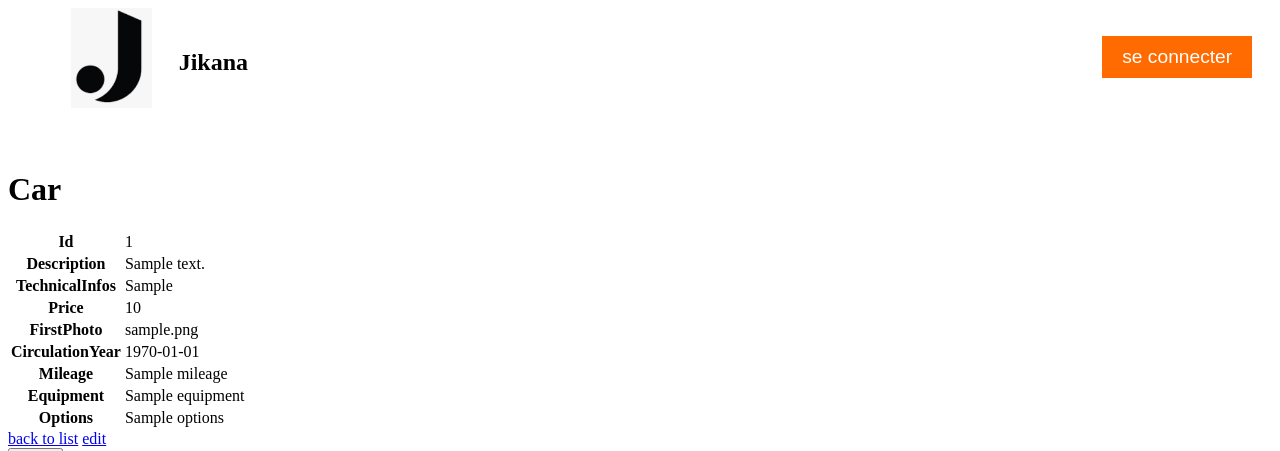
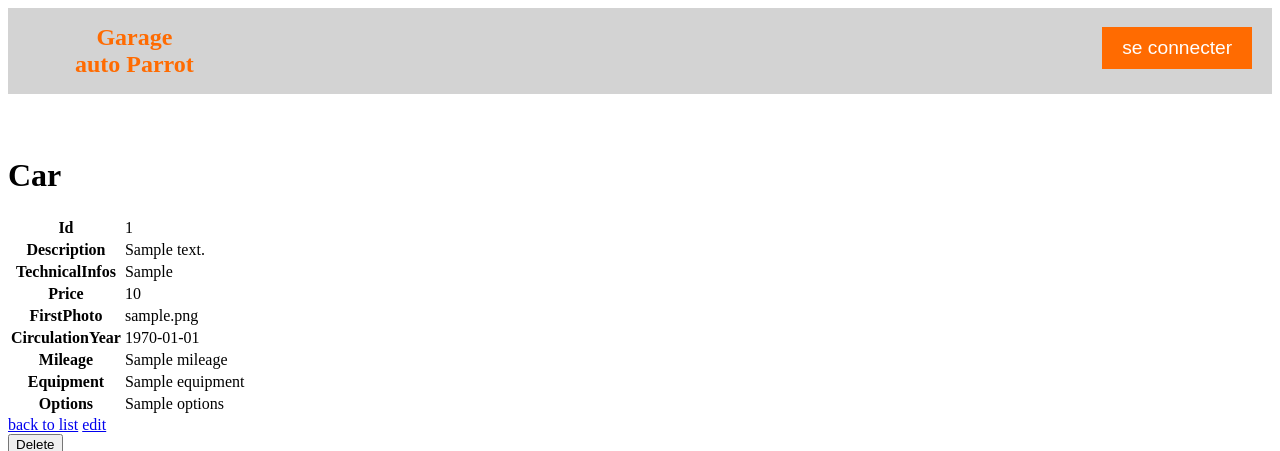
Before and after one commit to nathanremond/siteGarageAuto, a Symfony app: template templates/car/show.html.twig in a window 1280 px wide. Shown: the top 451 px of the page. Run offline with Twig, Linux system fonts and the light colour scheme; the template is opened without the code that fills it: most values are stand-ins (such as "Sample title", 1, 10 or a date in 2020); some libraries are stand-ins or nearby versions.

Commit message:
Correction css header

```diff
--- a/templates/header.html.twig
+++ b/templates/header.html.twig
@@ -5,6 +5,7 @@
         position: relative;
         text-align: center;
         margin-bottom: 5%;
+        background: lightgrey;
     }
 
     .imageLogo {
@@ -16,16 +17,8 @@
     .imageLogo a{
         display: flex;
         justify-content: space-between;
-    }
-
-    .imageLogo img {
-        width: 75%;
-    }
-
-    .titreLogo {
-        width: 15%;
         text-decoration: none;
-        margin-top: 20%;
+        color: #ff6b01;
     }
 
     .imageLogo h1 {
@@ -43,16 +36,13 @@
         border: none;
         padding: 10px 20px;
         font-size: 1.2em;
-        margin-top: 15%;
+        margin-top: 10%;
     }
 </style>
 
 <header class="header">
     <div class="imageLogo">
-        <a href="/"><img src="{{ asset("images/JiKaNaLogo.png") }}" alt="Logo"/></a>
-        <div class="titreLogo">
-            <h1>Jikana</h1>
-        </div>
+        <a href="/"><h1>Garage auto Parrot</h1></a>
     </div>
     <div class="btnlogin">
         <a href="/login"><button>se connecter</button></a>
```
